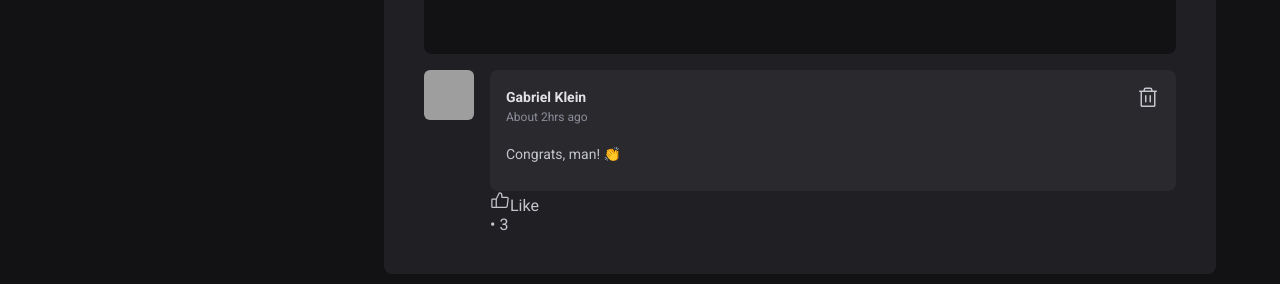
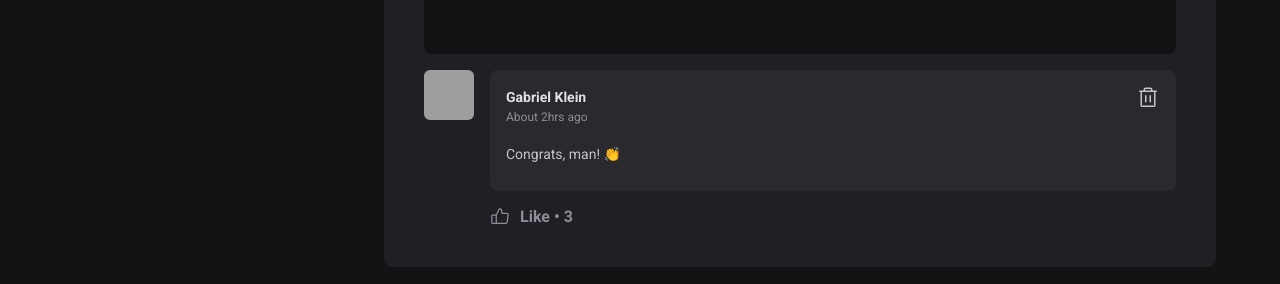
Before and after one commit to g4brielklein/reactjs, a React (Vite) app in the folder techhub/: page / in a window 1280 px wide. Shown: the part 414-698 px from the top of the page. Built offline with nearby package versions, Linux system fonts and the light colour scheme; grey boxes are pictures that could not be loaded.

Commit message:
add comment like area style

```diff
--- a/techhub/src/components/Card.module.css
+++ b/techhub/src/components/Card.module.css
@@ -80,11 +80,13 @@
     line-height: 1.4;
 }
 
-.comments textarea:focus {
+.comments textarea:focus,
+.comments textarea:hover {
     outline: 1px solid var(--green-800);
+    box-shadow: none;
 }
 
-.comments button {
+.comments > button {
     width: 6.75rem;
     padding: 1rem 1.5rem;
     border-radius: 8px;
@@ -97,12 +99,18 @@
     font-weight: bold;
 }
 
-.comments button:hover {
+.comments > button:hover {
     background-color: var(--green-800);
 }
 
 .comment {
     display: flex;
+    gap: 1rem;
+}
+
+.commentSection {
+    display: flex;
+    flex-direction: column;
     gap: 1rem;
 }
 
@@ -133,7 +141,36 @@
     font-size: 0.750rem;
 }
 
+.commentDetails .trashIcon {
+    cursor: pointer;
+}
+
+.commentDetails .trashIcon:hover {
+    color: red;
+}
+
 .commentDetailsAuthor {
     display: flex;
     flex-direction: column;
 }
+
+.commentInteraction {
+    display: flex;
+    flex-direction: row;
+    align-items: center;
+
+    font-weight: bold;
+    color: var(--gray-400);
+    gap: 0.25rem;
+}
+
+.commentInteraction .likeArea {
+    display: flex;
+    align-items: center;
+    gap: 0.625rem;
+    cursor: pointer;
+}
+
+.commentInteraction .likeArea:hover {
+    color: var(--gray-100);
+}
```
